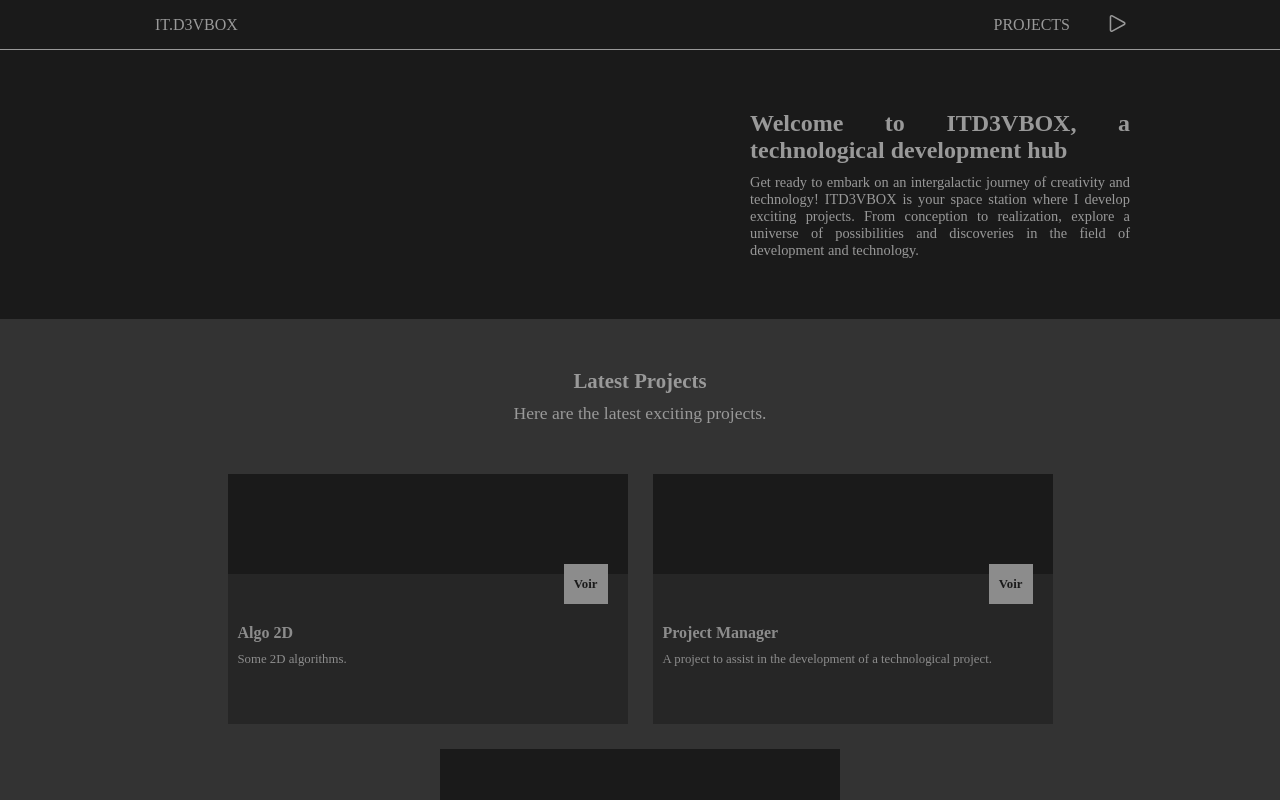
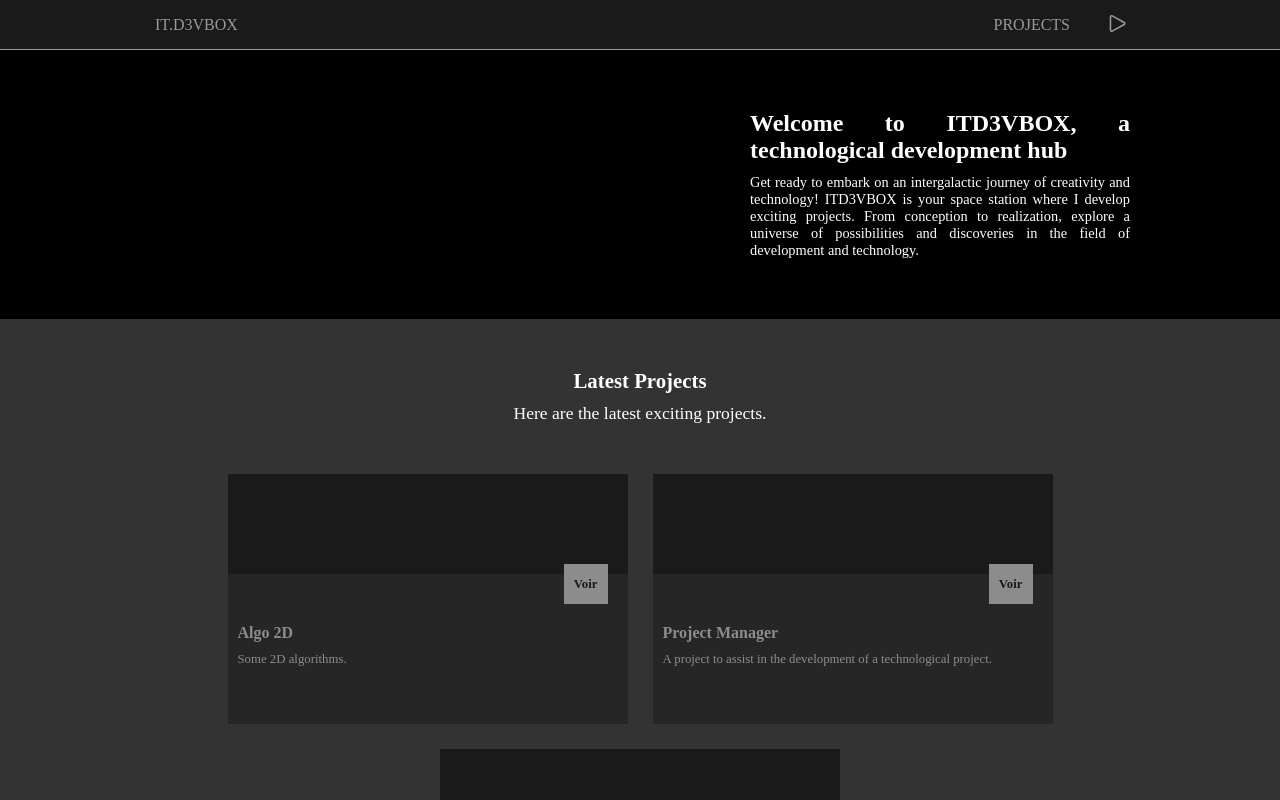
Before and after one commit to itd3vbox/itd3vbox.github.io, a Next.js app: page / in a window 1280 px wide. Shown: the top 800 px of the page. Built offline with nearby package versions, Linux system fonts and the light colour scheme.

Commit message:
page color updated

```diff
--- a/src/app/sass/main.sass
+++ b/src/app/sass/main.sass
@@ -13,6 +13,14 @@
     --color-18: #808080
     --color-19: #8c8c8c
     --color-20: #999999
+
+    --color-40: #2A272A
+    --color-41: #4B4A54
+    --color-42: #677381
+    --color-43: #82A0AA
+    --color-44: #A3CFCD
+
+
 
     --color-light-100: #f5f5f5
     --color-light-101: #e8e8e8
@@ -44,8 +52,8 @@ html,
 body
     width: 100%
     height: 100%
-    background-color:  var(--color-10)
-    color: var(--color-20)
+    background-color:  var(--color-1)
+    color: var(--color-2)
 
 body
     display: flex
```
